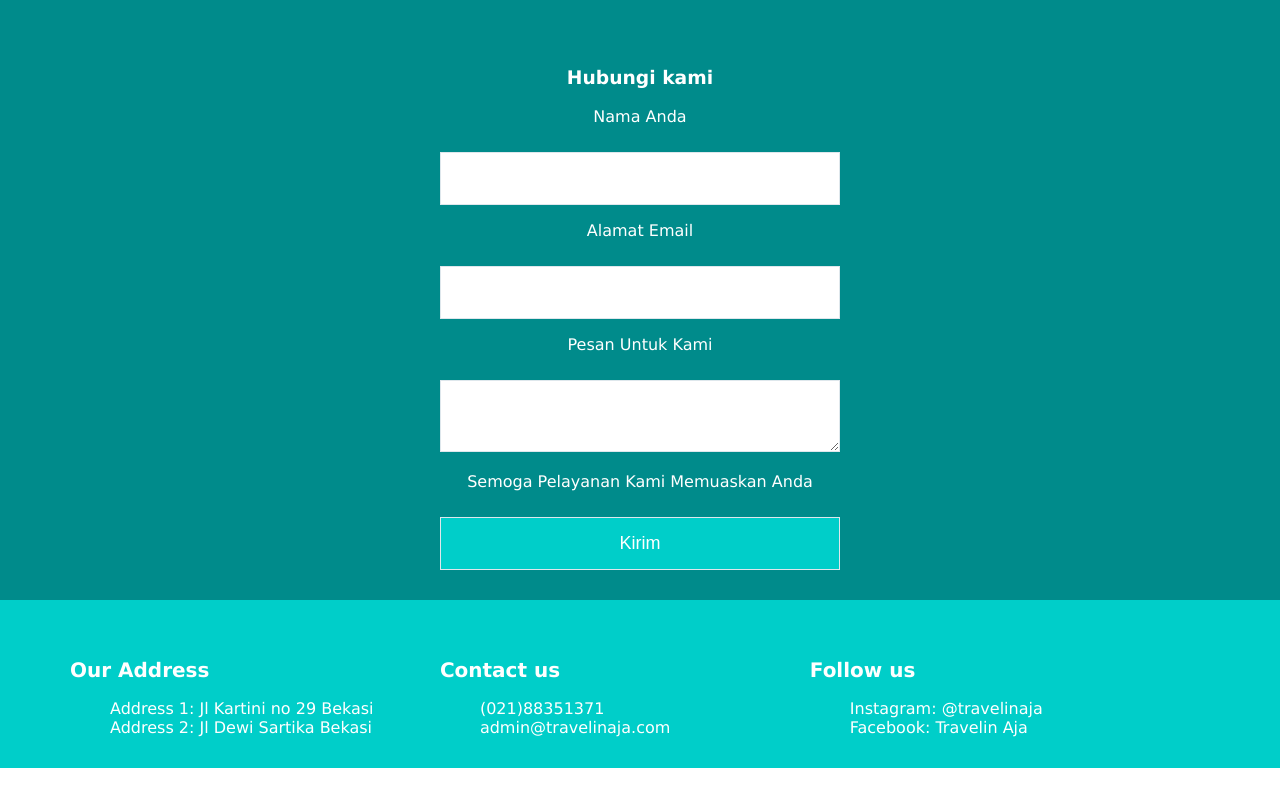
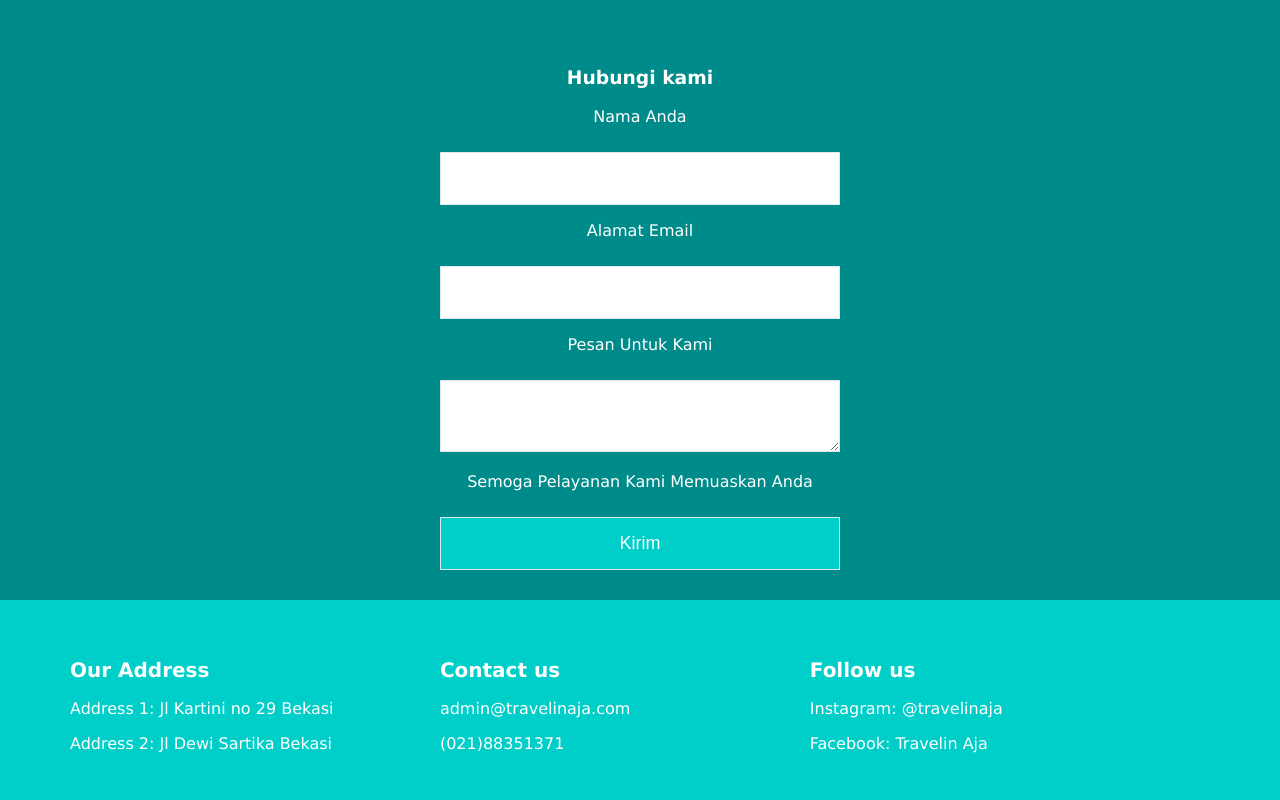
Before and after one commit to rynclick/G07, a plain HTML site: page index.html in a window 1280 px wide. Shown: the part 1438-2238 px from the top of the page. Before the commit the page ends 2206 px from the top, so only its background shows below. Drawn offline with Linux system fonts and the light colour scheme.

Commit message:
Update index.html

```diff
--- a/index.html
+++ b/index.html
@@ -122,26 +122,20 @@
   <div class="container">
     <div class="col">
       <h2>Our Address</h2>
-      <ul>
-        <li>Address 1: Jl Kartini no 29 Bekasi</li>
-        <li>Address 2: Jl Dewi Sartika Bekasi</li>
-      </ul>
+      <p>Address 1: Jl Kartini no 29 Bekasi</p>
+      <p>Address 2: Jl Dewi Sartika Bekasi</p>
     </div>
 
     <div class="col">
       <h2>Contact us</h2>
-      <ul>
-        <li>(021)88351371</li>
-        <li>admin@travelinaja.com</li>
-      </ul>
+        <p>admin@travelinaja.com</p>
+        <p>(021)88351371</p>
     </div>
 
     <div class="col">
       <h2>Follow us</h2>
-      <ul>
-        <li>Instagram: @travelinaja</li>
-        <li>Facebook: Travelin Aja</li>
-      </ul>
+       <p>Instagram: @travelinaja</p>
+       <p>Facebook: Travelin Aja</p>
     </div>
 
   </div>
```
